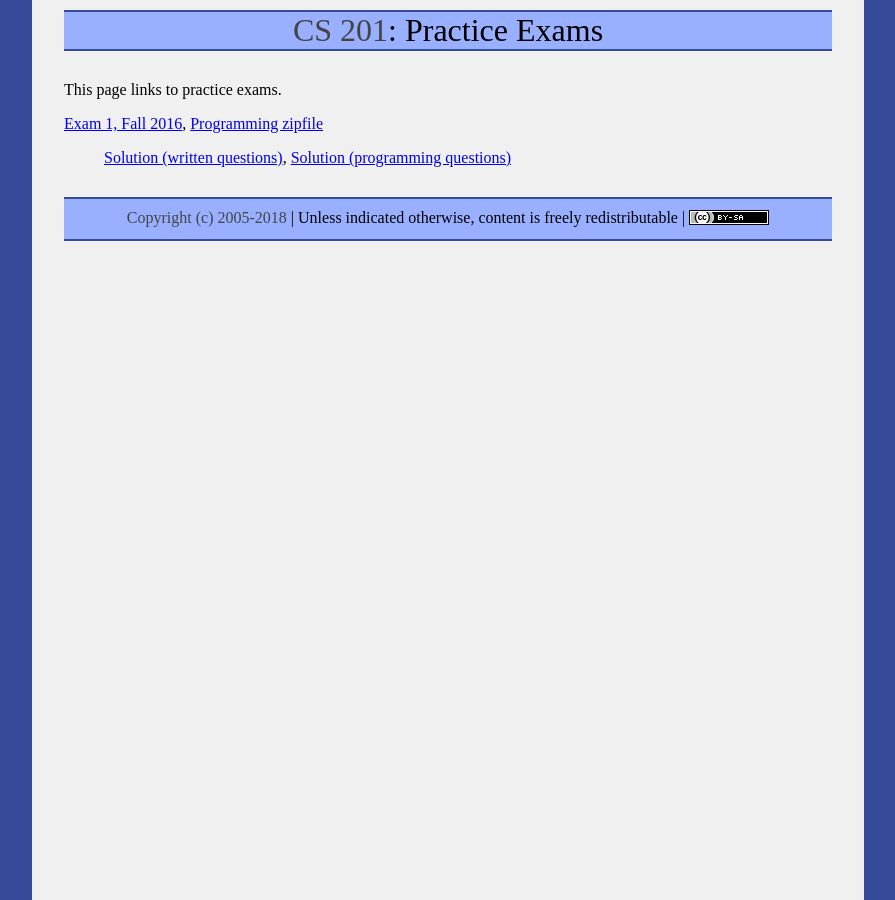
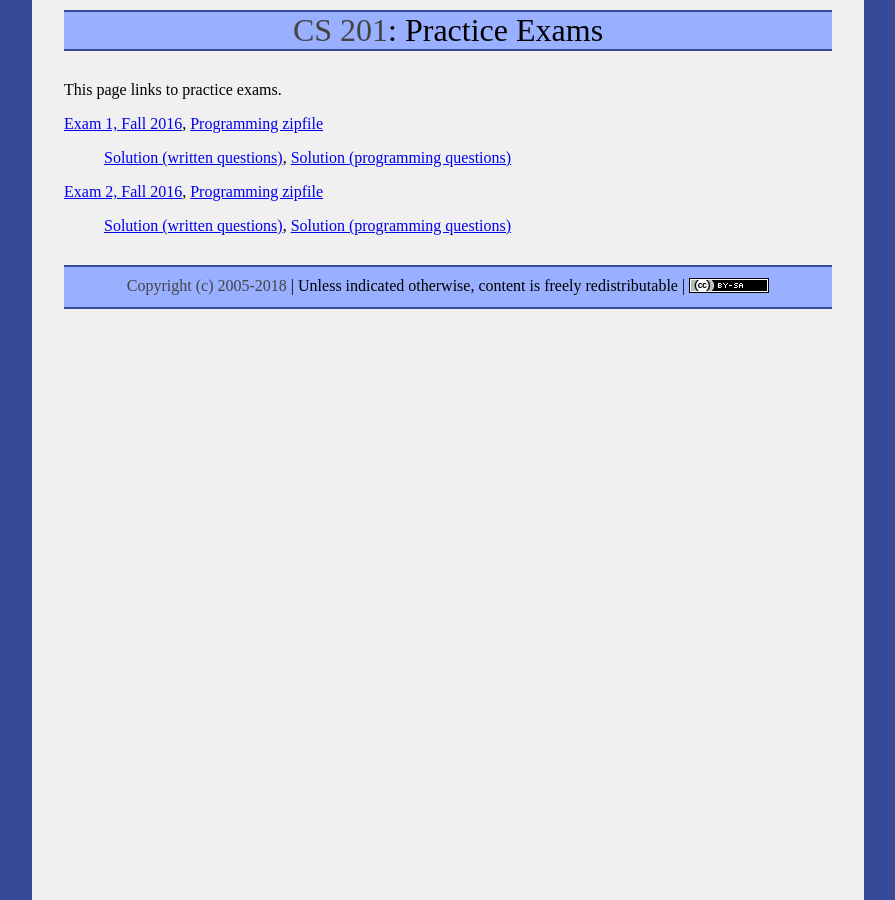
Before and after one commit to ycpcs/cs201-summer2018, a Jekyll site: the page built from practice/index.md, in a window 1280 px wide. Shown: the whole page, without its empty margins (192-1087 px from the left). Built offline with Jekyll 4.4.1, drawn with Linux system fonts in a browser that asks for light colours.

Commit message:
exam 2 practice
exam 2 practice

```diff
--- a/practice/index.md
+++ b/practice/index.md
@@ -8,3 +8,7 @@ This page links to practice exams.
 [Exam 1, Fall 2016](cs201-fall2016-exam01.pdf), [Programming zipfile](CS201_Exam01.zip)
 
 > [Solution (written questions)](cs201-fall2016-exam01-solution.pdf), [Solution (programming questions)](CS201_Exam01_Solution.zip)
+
+[Exam 2, Fall 2016](cs201-fall2016-exam02.pdf), [Programming zipfile](CS201_Exam02.zip)
+
+> [Solution (written questions)](cs201-fall2016-exam02-solution.pdf), [Solution (programming questions)](CS201_Exam02_Solution.zip)
```
Also changed, not shown: 5 other files.
